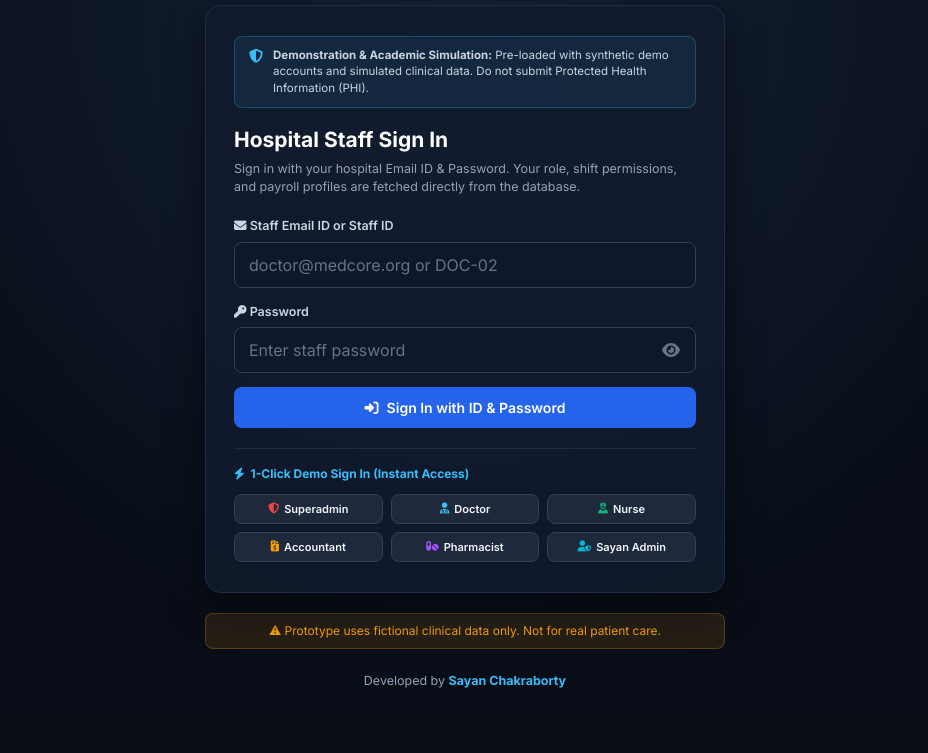
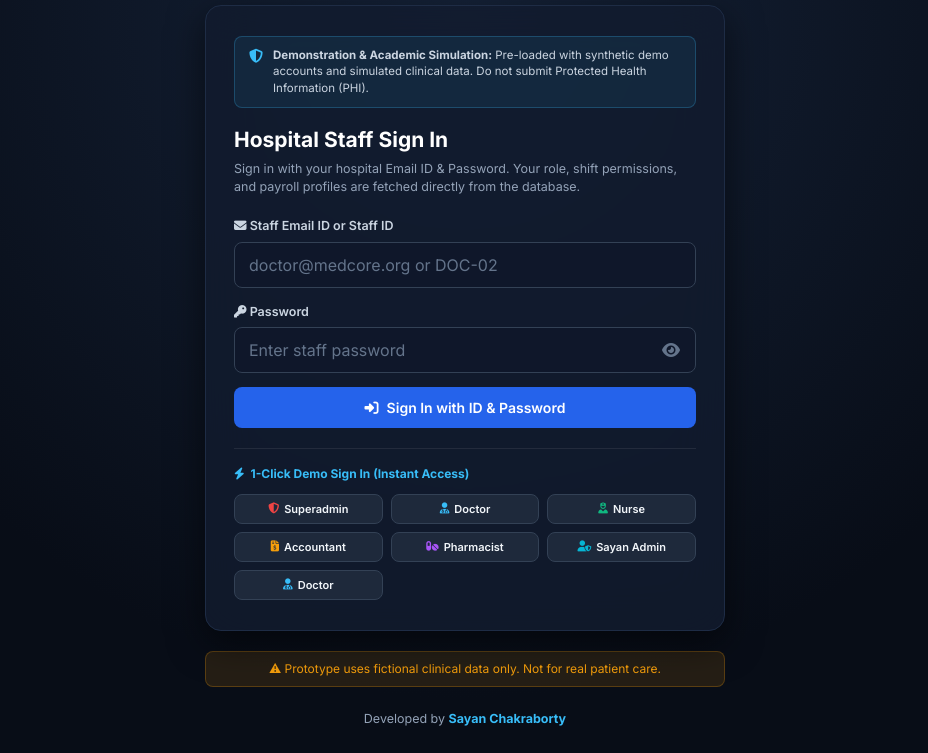
Before and after one commit to sayanc2107/EAI-SEM1, a plain HTML site: page index.html in a window 1280 px wide. Shown: the part 170-923 px from the top of the page, without its empty margins (175-1103 px from the left). Before the commit the page ends 885 px from the top, so only its background shows below. Drawn offline with Linux system fonts and the light colour scheme; no server answers.

Commit message:
Add button for housekeeping login with credentials

```diff
--- a/index.html
+++ b/index.html
@@ -100,6 +100,12 @@
                             onclick="quickFillLogin('sayan.chakraborty@medcore.org', 'sayan21')">
                             <i class="fas fa-user-shield" style="color:#06b6d4;"></i> Sayan Admin
                         </button>
+                         <button type="button" class="btn btn-secondary"
+                            style="font-size:11px; padding:7px 8px; display:flex; align-items:center; gap:5px; justify-content:center; background:#1e293b; border-color:#334155;"
+                            onclick="quickFillLogin('housekeeping@medcore.org', 'Housekeeping@123')">
+                            <i class="fas fa-user-md" style="color:#38bdf8;"></i> Doctor
+                         </button>
+
                     </div>
                 </div>
             </div>
```
